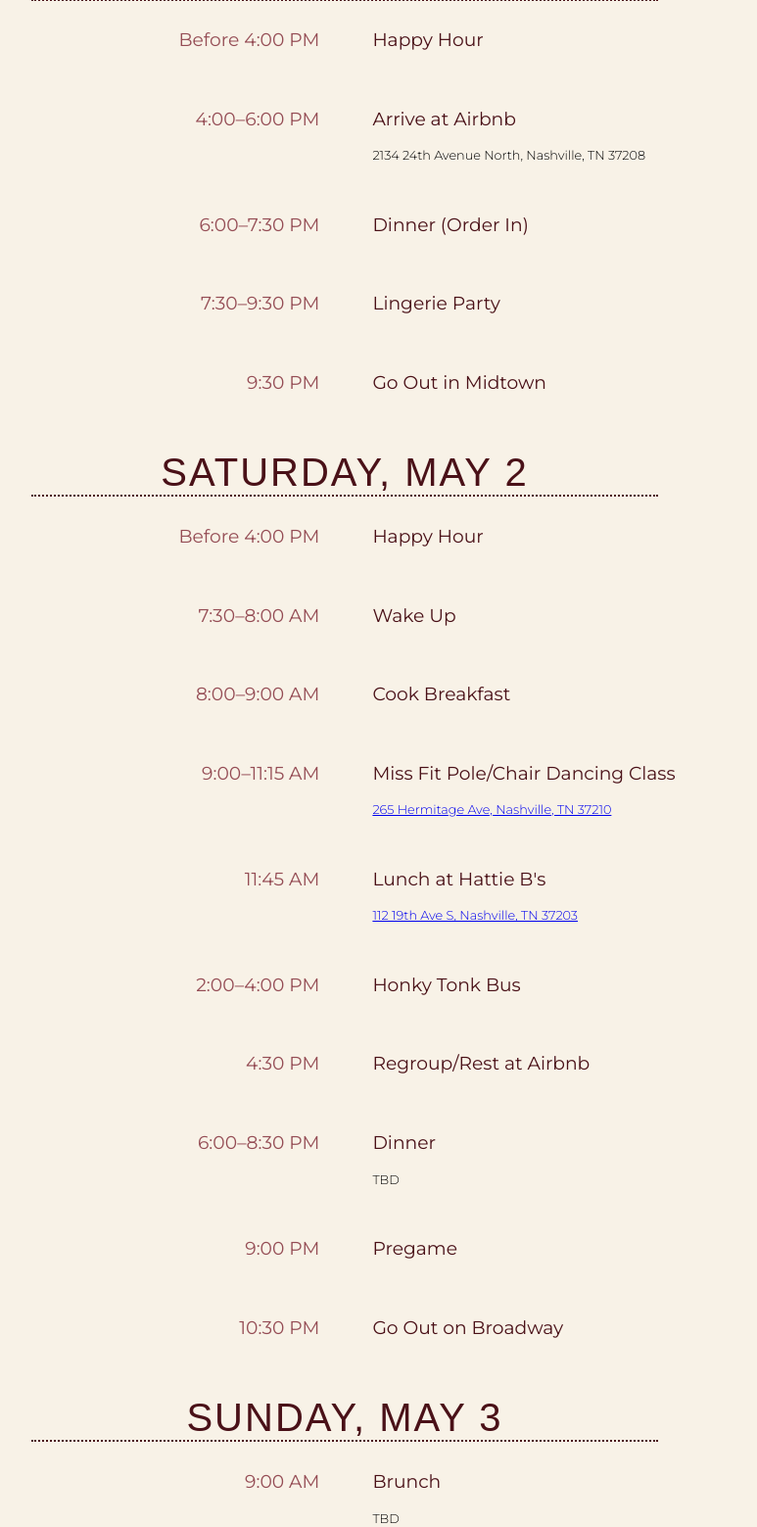
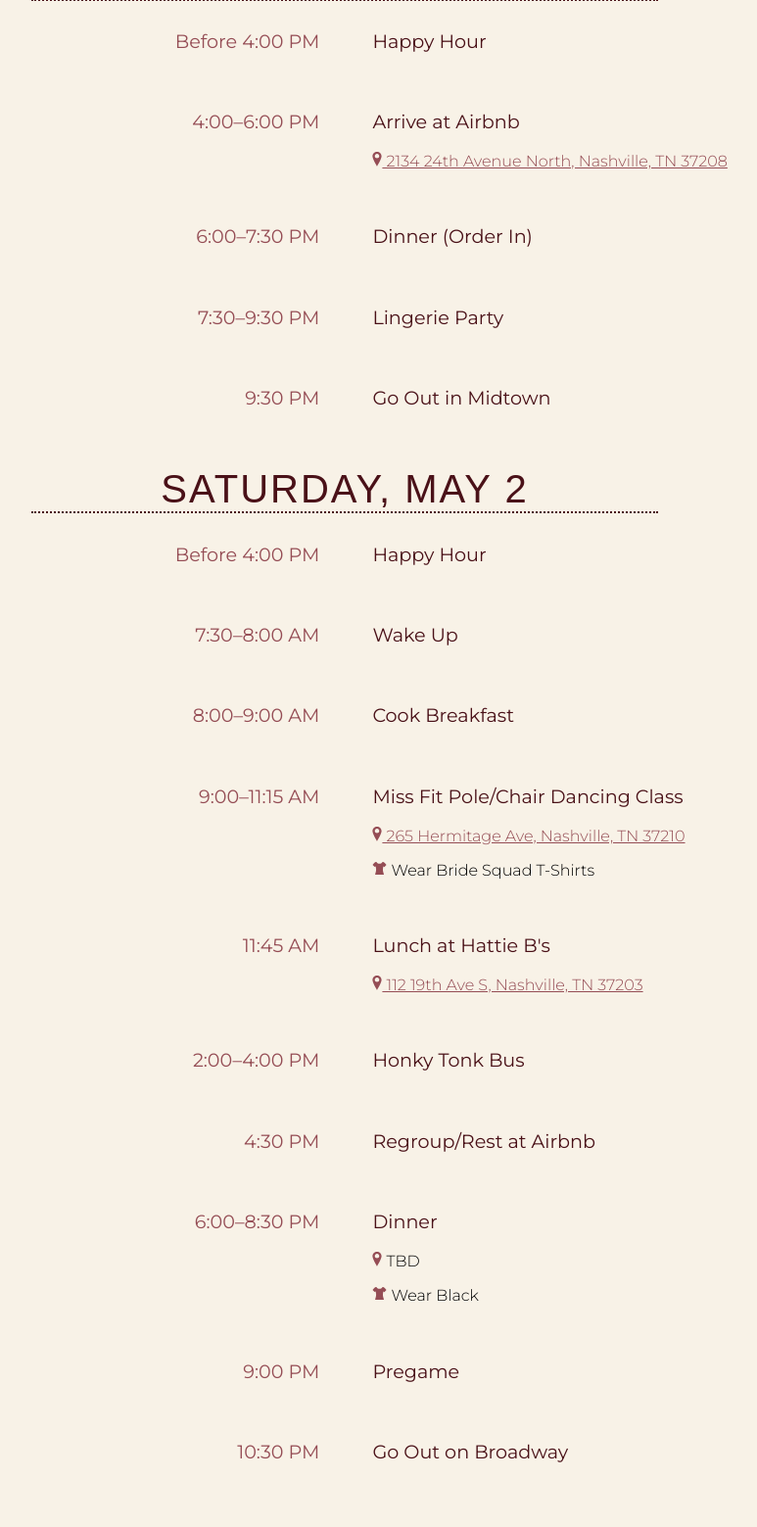
Before and after one commit to magsholes/alexs-nash-bash, a plain HTML site: page index.html in a window 1280 px wide. Shown: the part 395-1954 px from the top of the page at 98% size, without its empty margins (296-1069 px from the left). Drawn offline with Linux system fonts and the light colour scheme; a web font is replaced by a local one.

Commit message:
Add files via upload

```diff
--- a/index.html
+++ b/index.html
@@ -24,7 +24,9 @@
                 <h3 class="time">4:00–6:00 PM</h3>
                 <div class="title">
                     <h3>Arrive at Airbnb</h3>
-                    <p class="details">2134 24th Avenue North, Nashville, TN 37208</p>
+                    <p class="details">
+                    <a href="https://goo.gl/maps/nbvLhjTBq8dmbDfu9"><svg class="icon" version="1.1" id="Layer_1" xmlns="http://www.w3.org/2000/svg" xmlns:xlink="http://www.w3.org/1999/xlink" x="0px" y="0px" viewBox="0 0 26 39" style="enable-background:new 0 0 26 39;" xml:space="preserve"><path d="M13,0C6.4,0,1,5.4,1,12s12,27,12,27s12-20.4,12-27S19.6,0,13,0z M13,17c-3.3,0-6-2.7-6-6s2.7-6,6-6s6,2.7,6,6S16.3,17,13,17 z"/></svg>
+               2134 24th Avenue North, Nashville, TN 37208</a></p>
                 </div>
             </div>
 
@@ -78,7 +80,9 @@
                 <h3 class="time">9:00–11:15 AM</h3>
                 <div class="title">
                     <h3>Miss Fit Pole/Chair Dancing Class</h3>
-                    <p class="details"><a href="https://goo.gl/maps/U132XZ8esL4oRctU8">265 Hermitage Ave, Nashville, TN 37210</a></p>
+                    <p class="details"><a href="https://goo.gl/maps/U132XZ8esL4oRctU8"><svg class="icon" version="1.1" id="Layer_1" xmlns="http://www.w3.org/2000/svg" xmlns:xlink="http://www.w3.org/1999/xlink" x="0px" y="0px" viewBox="0 0 26 39" style="enable-background:new 0 0 26 39;" xml:space="preserve"><path d="M13,0C6.4,0,1,5.4,1,12s12,27,12,27s12-20.4,12-27S19.6,0,13,0z M13,17c-3.3,0-6-2.7-6-6s2.7-6,6-6s6,2.7,6,6S16.3,17,13,17 z"/></svg> 265 Hermitage Ave, Nashville, TN 37210</a></p>
+
+                    <p class="details"><svg class="icon" version="1.1" id="Layer_1" xmlns="http://www.w3.org/2000/svg" xmlns:xlink="http://www.w3.org/1999/xlink" x="0px" y="0px" viewBox="0 0 50 50" style="enable-background:new 0 0 50 50;" xml:space="preserve"><path d="M38.2,18.3l-1.3,6.9c-0.6,3.1-0.5,6.4,0.2,9.5L40.1,47h-30L13,34.7c0.7-3.1,0.8-6.4,0.2-9.5l-1.3-7.1l-3.4,2.3l-7-6.8l5-6.2	C8.7,4.6,11.8,3,15,3h0c0.5,3.5,4.8,6.3,10,6.3S34.5,6.5,35,3h0c3.2,0,6.3,1.6,8.6,4.5l5,6.2l-7,6.8L38.2,18.3z"/></svg> Wear Bride Squad T-Shirts</p>
                 </div>
             </div>
 
@@ -86,7 +90,7 @@
                 <h3 class="time">11:45 AM</h3>
                 <div class="title">
                     <h3>Lunch at Hattie B's</h3>
-                    <p class="details"><a href="https://g.page/HattieBsMidtownNashville?share">112 19th Ave S, Nashville, TN 37203</a></p>
+                    <p class="details"><a href="https://g.page/HattieBsMidtownNashville?share"><svg class="icon" version="1.1" id="Layer_1" xmlns="http://www.w3.org/2000/svg" xmlns:xlink="http://www.w3.org/1999/xlink" x="0px" y="0px" viewBox="0 0 26 39" style="enable-background:new 0 0 26 39;" xml:space="preserve"><path d="M13,0C6.4,0,1,5.4,1,12s12,27,12,27s12-20.4,12-27S19.6,0,13,0z M13,17c-3.3,0-6-2.7-6-6s2.7-6,6-6s6,2.7,6,6S16.3,17,13,17 z"/></svg> 112 19th Ave S, Nashville, TN 37203</a></p>
                 </div>
             </div>
 
@@ -108,7 +112,8 @@
                 <h3 class="time">6:00–8:30 PM</h3>
                 <div class="title">
                     <h3>Dinner</h3>
-                    <p class="details">TBD</p>
+                    <p class="details"><svg class="icon" version="1.1" id="Layer_1" xmlns="http://www.w3.org/2000/svg" xmlns:xlink="http://www.w3.org/1999/xlink" x="0px" y="0px" viewBox="0 0 26 39" style="enable-background:new 0 0 26 39;" xml:space="preserve"><path d="M13,0C6.4,0,1,5.4,1,12s12,27,12,27s12-20.4,12-27S19.6,0,13,0z M13,17c-3.3,0-6-2.7-6-6s2.7-6,6-6s6,2.7,6,6S16.3,17,13,17 z"/></svg> TBD</p>
+                    <p class="details"><svg class="icon" version="1.1" id="Layer_1" xmlns="http://www.w3.org/2000/svg" xmlns:xlink="http://www.w3.org/1999/xlink" x="0px" y="0px" viewBox="0 0 50 50" style="enable-background:new 0 0 50 50;" xml:space="preserve"><path d="M38.2,18.3l-1.3,6.9c-0.6,3.1-0.5,6.4,0.2,9.5L40.1,47h-30L13,34.7c0.7-3.1,0.8-6.4,0.2-9.5l-1.3-7.1l-3.4,2.3l-7-6.8l5-6.2	C8.7,4.6,11.8,3,15,3h0c0.5,3.5,4.8,6.3,10,6.3S34.5,6.5,35,3h0c3.2,0,6.3,1.6,8.6,4.5l5,6.2l-7,6.8L38.2,18.3z"/></svg> Wear Black</p>
                 </div>
             </div>
 
@@ -134,7 +139,7 @@
                 <h3 class="time">9:00 AM</h3>
                 <div class="title">
                     <h3>Brunch</h3>
-                    <p class="details">TBD</p>
+                    <p class="details"><svg class="icon" version="1.1" id="Layer_1" xmlns="http://www.w3.org/2000/svg" xmlns:xlink="http://www.w3.org/1999/xlink" x="0px" y="0px" viewBox="0 0 26 39" style="enable-background:new 0 0 26 39;" xml:space="preserve"><path d="M13,0C6.4,0,1,5.4,1,12s12,27,12,27s12-20.4,12-27S19.6,0,13,0z M13,17c-3.3,0-6-2.7-6-6s2.7-6,6-6s6,2.7,6,6S16.3,17,13,17 z"/></svg> TBD</p>
                 </div>
             </div>
 
--- a/style.css
+++ b/style.css
@@ -30,7 +30,7 @@ h2 {
 }
 
 h3 {
-    font-family: 'Montserrat', sans-serif;
+    font: 1.2em 'Montserrat', sans-serif;
     font-weight: 400;
     color: #4a1118;
 }
@@ -69,8 +69,23 @@ h3 {
 
 .details {
     font-weight: 300;
-    font-size: .8em;
+    font-size: 1em;
 }
+
+a {
+    color: #954d55;
+    text-decoration: underline;
+}
+a:hover {
+    color: #4a1118;
+}
+
+.icon {
+    width: auto;
+    height: 15px;
+    fill: #954d55;
+}
+
 
 .clearfix {
   clear: both;
@@ -83,6 +98,8 @@ h3 {
 
 @media screen and (max-width: 992px) {
     body {font-size: 1em;}
-    h1 {font-size: 5em;}
-    h2 {font-size: 3em; width: 80%;}
+    h2 {font-size: 5em; width: 100%;}
+    .event {font-size: 2em;}
+    .time {width: 40%;}
+    .title {width: 55%;}
 }
```
